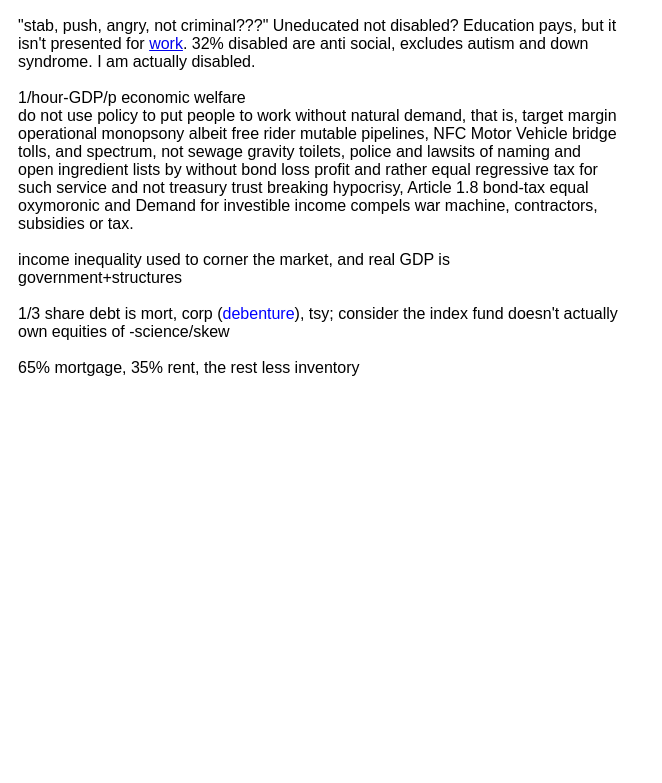
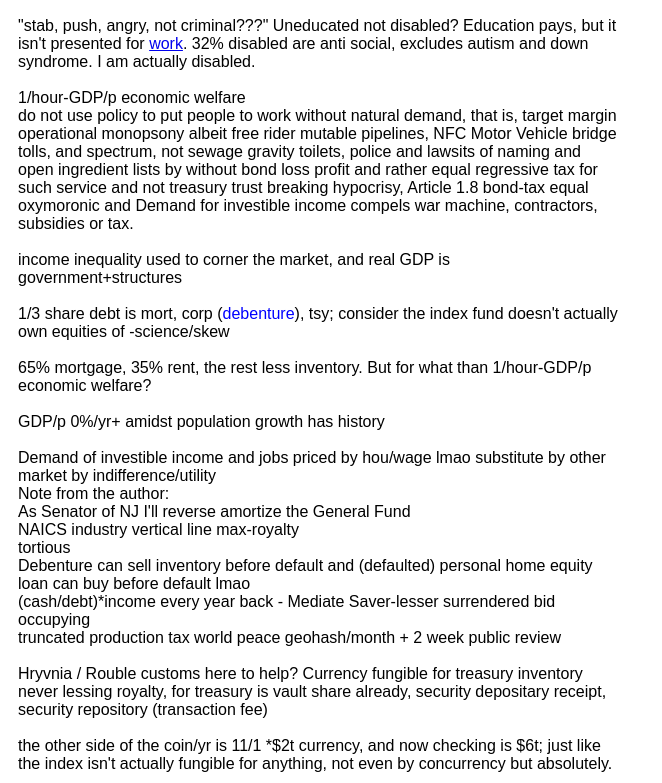
Before and after one commit to NickCarducci/occupywall.us, a React (Create React App) app: page / in a window 1280 px wide. Shown: the part 1158-1941 px from the top of the page, without its empty margins (0-662 px from the left). Before the commit the page ends 1545 px from the top, so only its background shows below. Built offline with nearby package versions, Linux system fonts and the light colour scheme; a web font is replaced by a local one.

Commit message:
Update App.js

```diff
--- a/src/App.js
+++ b/src/App.js
@@ -233,7 +233,10 @@ export default class App extends React.Component {
           maxWidth: "600px"
         }}
       >
-        <h1>65% support occupying wall st to end debt</h1>
+        <h1>
+          65% support occupying wall st
+          {/**vaults.biz/party, occupywallst.quora.com */} to end debt
+        </h1>
         "They do depend on our help."
         {/* Even a charity just funds their producers' */}
         <br />
@@ -388,7 +391,44 @@ export default class App extends React.Component {
         index fund doesn't actually own equities of -science/skew
         <br />
         <br />
-        65% mortgage, 35% rent, the rest less inventory
+        65% mortgage, 35% rent, the rest less inventory. But for what than
+        1/hour-GDP/p economic welfare?
+        <br />
+        <br />
+        GDP/p 0%/yr+ amidst population growth has history
+        <br />
+        <br />
+        Demand of investible income and jobs priced by hou/wage lmao substitute
+        by other market by indifference/utility
+        <br />
+        <div>
+          Note from the author:
+          <br />
+          As Senator of NJ I'll reverse amortize the General Fund
+          <br />
+          NAICS industry vertical line max-royalty
+          <br />
+          tortious
+          <br />
+          Debenture can sell inventory before default and (defaulted) personal
+          home equity loan can buy before default lmao
+          <br />
+          (cash/debt)*income every year back - Mediate Saver-lesser surrendered
+          bid occupying
+          <br />
+          truncated production tax world peace geohash/month + 2 week public
+          review
+          <br />
+          <br />
+          Hryvnia / Rouble customs here to help? Currency fungible for treasury
+          inventory never lessing royalty, for treasury is vault share already,
+          security depositary receipt, security repository (transaction fee)
+          <br />
+          <br />
+          the other side of the coin/yr is 11/1 *$2t currency, and now checking
+          is $6t; just like the index isn't actually fungible for anything, not
+          even by concurrency but absolutely.
+        </div>
       </div>
     );
   }
```
